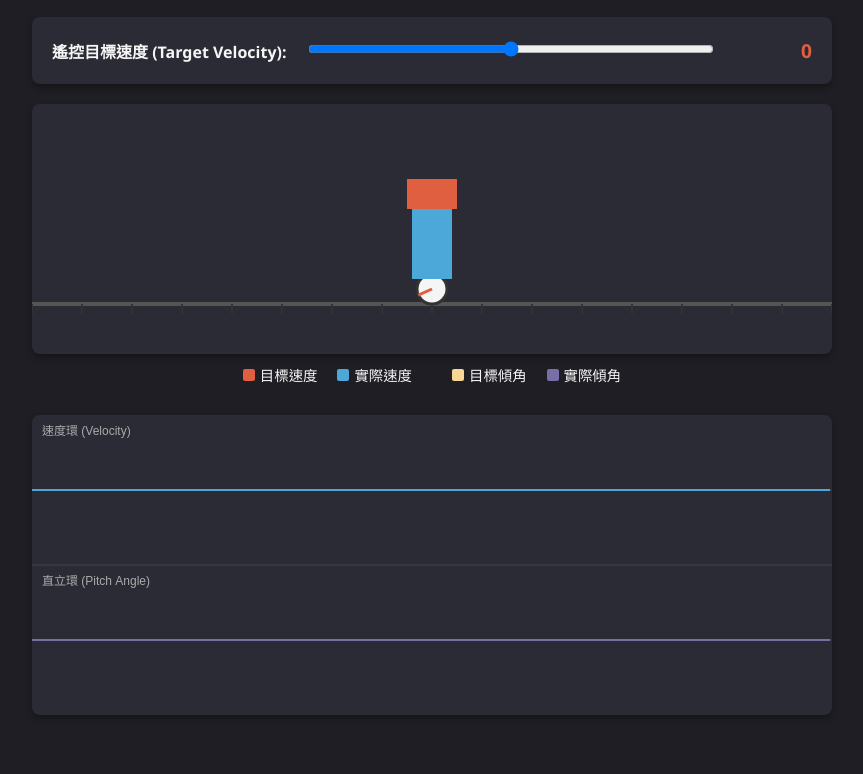
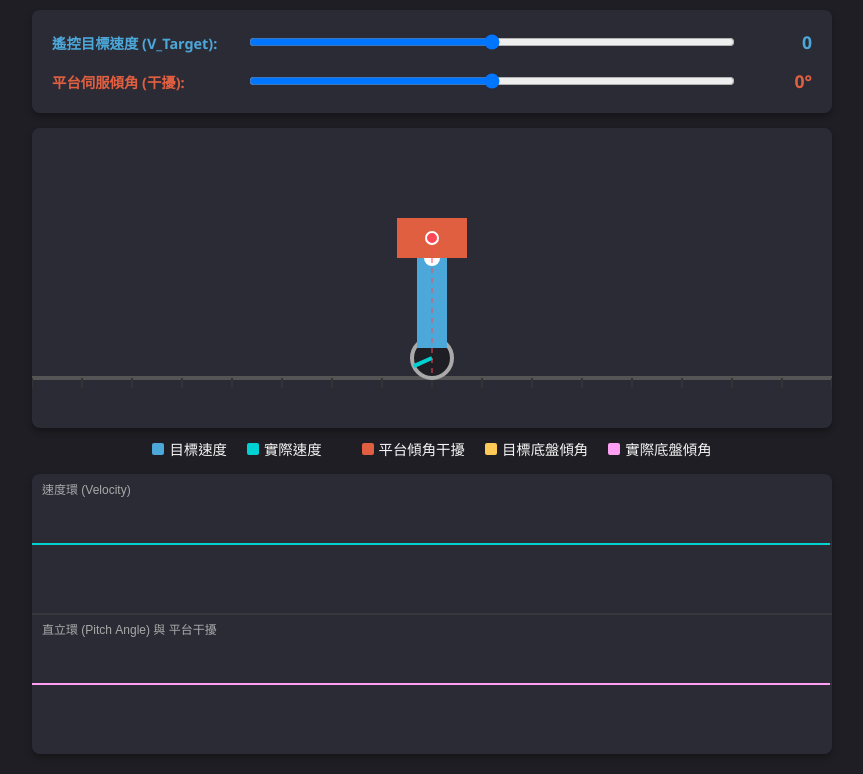
Before and after one commit to tysonyu0304/tysonyu0304.github.io, a plain HTML site: page index.html in a window 1280 px wide. Shown: the part 103-877 px from the top of the page, without its empty margins (208-1071 px from the left). Before the commit the page ends 838 px from the top, so only its background shows below. Drawn offline with Linux system fonts and the light colour scheme.

Commit message:
Update index.html

```diff
--- a/index.html
+++ b/index.html
@@ -3,7 +3,7 @@
 <head>
     <meta charset="UTF-8">
     <meta name="viewport" content="width=device-width, initial-scale=1.0">
-    <title>雙輪平衡機器人 - 串級 PID 控制模擬</title>
+    <title>進階串級 PID 模擬 - 平台傾角與重心干擾</title>
     <style>
         body {
             font-family: 'Segoe UI', Tahoma, Geneva, Verdana, sans-serif;
@@ -15,33 +15,29 @@
             flex-direction: column;
             align-items: center;
         }
-        .header {
-            text-align: center;
-            margin-bottom: 20px;
-        }
+        .header { text-align: center; margin-bottom: 15px; }
         .header h1 { margin: 0 0 10px 0; color: #4da8da; }
-        .header p { margin: 0; color: #a9a9a9; }
-        .control-panel {
+        .header p { margin: 0; color: #a9a9a9; font-size: 0.95rem; }
+        .panel {
             background-color: #2b2b36;
             padding: 20px;
             border-radius: 8px;
             width: 800px;
             box-sizing: border-box;
-            margin-bottom: 20px;
+            margin-bottom: 15px;
             box-shadow: 0 4px 6px rgba(0,0,0,0.3);
+        }
+        .control-row {
             display: flex;
             align-items: center;
-            gap: 20px;
+            margin-bottom: 15px;
+            gap: 15px;
         }
-        .slider-container { flex-grow: 1; }
-        input[type=range] { width: 100%; cursor: pointer; }
-        .value-display { font-size: 1.2rem; font-weight: bold; color: #e15f41; width: 80px; text-align: right; }
-        .canvas-container {
-            display: flex;
-            flex-direction: column;
-            gap: 20px;
-            width: 800px;
-        }
+        .control-row:last-child { margin-bottom: 0; }
+        label { width: 180px; font-weight: bold; font-size: 0.9rem; }
+        input[type=range] { flex-grow: 1; cursor: pointer; }
+        .value-display { font-size: 1.1rem; font-weight: bold; color: #e15f41; width: 60px; text-align: right; }
+        .canvas-container { display: flex; flex-direction: column; gap: 15px; width: 800px; }
         canvas {
             background-color: #2b2b36;
             border-radius: 8px;
@@ -49,12 +45,7 @@
             width: 100%;
         }
         .legend {
-            display: flex;
-            justify-content: center;
-            gap: 20px;
-            margin-top: -10px;
-            margin-bottom: 10px;
-            font-size: 0.9rem;
+            display: flex; justify-content: center; gap: 20px; margin-top: -5px; font-size: 0.9rem;
         }
         .legend-item { display: flex; align-items: center; gap: 5px; }
         .color-box { width: 12px; height: 12px; border-radius: 2px; }
@@ -63,28 +54,34 @@
 <body>
 
     <div class="header">
-        <h1>雙輪平衡機器人：串級外環 PI 控制器與內環 PD 控制器</h1>
-        <p>觀察外環 (速度) 誤差如何產生內環 (傾角) 的目標值，進而推動機器人。</p>
+        <h1>動態重心偏移與串級 PID 反應模擬</h1>
+        <p>觀察上方平台(伺服馬達)傾斜時，總重心(紅點)如何偏移，並觸發底盤 PID 進行被動防禦與速度修正。</p>
     </div>
 
-    <div class="control-panel">
-        <label for="speedSlider" style="font-weight: bold;">遙控目標速度 (Target Velocity):</label>
-        <div class="slider-container">
-            <input type="range" id="speedSlider" min="-100" max="100" value="0">
+    <div class="panel">
+        <div class="control-row">
+            <label style="color: #4da8da;">遙控目標速度 (V_Target):</label>
+            <input type="range" id="speedSlider" min="-80" max="80" value="0">
+            <div class="value-display" id="speedValue" style="color: #4da8da;">0</div>
         </div>
-        <div class="value-display" id="speedValue">0</div>
+        <div class="control-row">
+            <label style="color: #e15f41;">平台伺服傾角 (干擾):</label>
+            <input type="range" id="tiltSlider" min="-30" max="30" value="0">
+            <div class="value-display" id="tiltValue">0°</div>
+        </div>
     </div>
 
     <div class="canvas-container">
-        <canvas id="simCanvas" width="800" height="250"></canvas>
+        <canvas id="simCanvas" width="800" height="300"></canvas>
 
         <div class="legend">
-            <div class="legend-item"><div class="color-box" style="background: #e15f41;"></div> 目標速度</div>
-            <div class="legend-item"><div class="color-box" style="background: #4da8da;"></div> 實際速度</div>
-            <div class="legend-item" style="margin-left: 20px;"><div class="color-box" style="background: #f7d794;"></div> 目標傾角</div>
-            <div class="legend-item"><div class="color-box" style="background: #786fa6;"></div> 實際傾角</div>
+            <div class="legend-item"><div class="color-box" style="background: #4da8da;"></div> 目標速度</div>
+            <div class="legend-item"><div class="color-box" style="background: #00d2d3;"></div> 實際速度</div>
+            <div class="legend-item" style="margin-left: 20px;"><div class="color-box" style="background: #e15f41;"></div> 平台傾角干擾</div>
+            <div class="legend-item"><div class="color-box" style="background: #feca57;"></div> 目標底盤傾角</div>
+            <div class="legend-item"><div class="color-box" style="background: #ff9ff3;"></div> 實際底盤傾角</div>
         </div>
-        <canvas id="chartCanvas" width="800" height="300"></canvas>
+        <canvas id="chartCanvas" width="800" height="280"></canvas>
     </div>
 
     <script>
@@ -92,154 +89,183 @@
         const simCtx = simCanvas.getContext('2d');
         const chartCanvas = document.getElementById('chartCanvas');
         const chartCtx = chartCanvas.getContext('2d');
+
         const speedSlider = document.getElementById('speedSlider');
         const speedValue = document.getElementById('speedValue');
+        const tiltSlider = document.getElementById('tiltSlider');
+        const tiltValue = document.getElementById('tiltValue');
 
-        // 物理與控制變數
-        let x = 400;             // 位置
-        let v = 0;               // 真實速度
-        let theta = 0;           // 真實傾角 (弧度)
-        let omega = 0;           // 角速度
-        let target_v = 0;        // 來自搖桿/滑桿的目標速度
-        let target_theta = 0;    // 速度環算出來的目標傾角
+        // 系統變數
+        let x = 400;
+        let v = 0;
+        let theta = 0;           // 底盤傾角 (弧度)
+        let omega = 0;
+        let target_v = 0;
+        let platform_angle_deg = 0; // 伺服馬達平台角度 (度數)
 
-        // 歷史資料 (繪圖用)
+        // 模擬的 PID 參數 (對應你的 Kp=23.5, Kd=0.25, Kp_speed=2.5, Ki_speed=0.1 並做視覺縮放)
+        let speed_integral = 0;
+        let target_theta = 0;
+
+        // 歷史資料
         const historyLength = 400;
-        const v_history = new Array(historyLength).fill(0);
-        const target_v_history = new Array(historyLength).fill(0);
-        const theta_history = new Array(historyLength).fill(0);
-        const target_theta_history = new Array(historyLength).fill(0);
+        const history = {
+            target_v: new Array(historyLength).fill(0),
+            v: new Array(historyLength).fill(0),
+            platform_tilt: new Array(historyLength).fill(0),
+            target_theta: new Array(historyLength).fill(0),
+            theta: new Array(historyLength).fill(0)
+        };
 
-        // 更新滑桿數值
+        // 監聽滑桿
         speedSlider.addEventListener('input', (e) => {
             target_v = parseFloat(e.target.value);
             speedValue.textContent = target_v.toFixed(0);
         });
+        tiltSlider.addEventListener('input', (e) => {
+            platform_angle_deg = parseFloat(e.target.value);
+            tiltValue.textContent = platform_angle_deg + '°';
+        });
 
-        // 核心運算迴圈 (模擬物理與 PID)
         function updatePhysics() {
-            const dt = 0.02; // 時間步長
+            const dt = 0.02;
+            const platform_rad = platform_angle_deg * (Math.PI / 180);
 
-            // 1. 外環：速度 PID 控制器 (簡化為 P 控制)
-            // 速度誤差會轉換成「目標傾角」
-            const max_tilt = 0.3; // 最大傾斜角度限制 (約 17 度)
+            // 【物理核心：重心偏移計算】
+            // 平台傾斜會導致整台車的「物理平衡零點」發生改變
+            // 假設平台重量佔全車的 35%
+            const mass_ratio = 0.35;
+            const cog_shift_angle = platform_rad * mass_ratio;
+
+            // 1. 外環：速度 PI 控制器
             let speedError = target_v - v;
-            target_theta = speedError * 0.008;
+            speed_integral += speedError * dt;
+            // 防積分飽和
+            if(speed_integral > 200) speed_integral = 200;
+            if(speed_integral < -200) speed_integral = -200;
 
-            // 限制安全傾斜角度，避免摔倒
-            if(target_theta > max_tilt) target_theta = max_tilt;
-            if(target_theta < -max_tilt) target_theta = -max_tilt;
+            // 目標傾角 = (速度 PID 輸出) + (重心偏移的補償)
+            // 當平台往前傾 (cog_shift_angle > 0)，底盤必須往後仰 (目標角度為負) 才能抗衡
+            let speed_pid_output = (speedError * 0.005) + (speed_integral * 0.001);
+            target_theta = speed_pid_output - cog_shift_angle;
 
-            // 2. 內環：直立 PID 控制器與機器人動力學 (簡化模型)
-            // 讓機器人的真實角度逼近目標角度
+            // 限制最大傾角
+            if(target_theta > 0.4) target_theta = 0.4;
+            if(target_theta < -0.4) target_theta = -0.4;
+
+            // 2. 內環：直立 PD 控制器與機器人動力學
             let thetaError = target_theta - theta;
-            let theta_accel = (thetaError * 150) - (omega * 10);
 
-            omega += theta_accel * dt;
+            // 模擬馬達出力 (Kp_pitch, Kd_pitch 的縮放版)
+            let motor_accel = (thetaError * 180) - (omega * 12);
+
+            // 系統角加速度 = 重力傾覆力矩 (包含真實重心偏移) + 馬達反作用力
+            // 當真實傾角(theta) 無法對齊 重心偏移(cog_shift_angle)時，就會受到重力拉扯
+            let gravity_torque = (theta + cog_shift_angle) * 30;
+
+            omega += (gravity_torque + motor_accel) * dt;
             theta += omega * dt;
 
-            // 傾斜產生加速度 (重心偏移導致馬達出力推動)
-            let v_accel = (theta * 250) - (v * 0.5); // 包含微小的動摩擦阻力
-
-            v += v_accel * dt;
+            // 馬達出力推動輪胎前進
+            v += (-motor_accel * 0.4) * dt;
             x += v * dt;
 
-            // 讓機器人如果跑出邊界，可以從另一邊出來 (無邊際地圖效果)
+            // 無邊際地圖
             if (x > 850) x = -50;
             if (x < -50) x = 850;
 
-            // 記錄歷史資料
-            v_history.push(v); v_history.shift();
-            target_v_history.push(target_v); target_v_history.shift();
-            theta_history.push(theta * 57.29); theta_history.shift(); // 存成角度度數
-            target_theta_history.push(target_theta * 57.29); target_theta_history.shift();
+            // 記錄數據 (全部轉為度數儲存以方便繪圖)
+            history.target_v.push(target_v); history.target_v.shift();
+            history.v.push(v); history.v.shift();
+            history.platform_tilt.push(platform_angle_deg); history.platform_tilt.shift();
+            history.target_theta.push(target_theta * 57.3); history.target_theta.shift();
+            history.theta.push(theta * 57.3); history.theta.shift();
         }
 
-        // 繪製機器人
         function drawRobot() {
             simCtx.clearRect(0, 0, simCanvas.width, simCanvas.height);
 
-            // 畫地面
+            // 畫地面與格線
             simCtx.beginPath();
-            simCtx.moveTo(0, 200);
-            simCtx.lineTo(800, 200);
-            simCtx.strokeStyle = '#555';
-            simCtx.lineWidth = 4;
-            simCtx.stroke();
-
-            // 畫格線背景 (呈現移動感)
-            simCtx.strokeStyle = '#333';
-            simCtx.lineWidth = 2;
+            simCtx.moveTo(0, 250); simCtx.lineTo(800, 250);
+            simCtx.strokeStyle = '#555'; simCtx.lineWidth = 4; simCtx.stroke();
+            simCtx.strokeStyle = '#333'; simCtx.lineWidth = 2;
             for(let i = -100; i < 900; i+= 50) {
                 let lineX = (i - x % 50);
-                simCtx.beginPath();
-                simCtx.moveTo(lineX, 200);
-                simCtx.lineTo(lineX, 210);
-                simCtx.stroke();
+                simCtx.beginPath(); simCtx.moveTo(lineX, 250); simCtx.lineTo(lineX, 260); simCtx.stroke();
             }
 
-            // 保存座標系
             simCtx.save();
-            simCtx.translate(x, 185); // 輪軸中心
+            simCtx.translate(x, 230); // 輪軸中心
 
             // 畫輪子
-            simCtx.beginPath();
-            simCtx.arc(0, 0, 15, 0, Math.PI * 2);
-            simCtx.fillStyle = '#f5f5f5';
-            simCtx.fill();
-            simCtx.strokeStyle = '#333';
-            simCtx.lineWidth = 3;
-            simCtx.stroke();
-
-            // 輪子上的轉動標記
+            simCtx.beginPath(); simCtx.arc(0, 0, 20, 0, Math.PI * 2);
+            simCtx.fillStyle = '#1e1e24'; simCtx.fill();
+            simCtx.strokeStyle = '#a9a9a9'; simCtx.lineWidth = 4; simCtx.stroke();
             simCtx.save();
-            simCtx.rotate(x * 0.05); // 模擬車輪滾動
-            simCtx.beginPath();
-            simCtx.moveTo(0, 0);
-            simCtx.lineTo(0, 15);
-            simCtx.strokeStyle = '#e15f41';
-            simCtx.stroke();
+            simCtx.rotate(x * 0.05); // 輪胎滾動視覺
+            simCtx.beginPath(); simCtx.moveTo(0, 0); simCtx.lineTo(0, 20);
+            simCtx.strokeStyle = '#00d2d3'; simCtx.stroke();
             simCtx.restore();
 
-            // 旋轉畫布來畫車身 (根據 theta 傾角)
+            // 旋轉畫布畫底盤 (theta)
             simCtx.rotate(theta);
 
-            // 畫機殼主體
+            // 底盤本體
             simCtx.fillStyle = '#4da8da';
-            simCtx.fillRect(-20, -100, 40, 90);
+            simCtx.fillRect(-15, -100, 30, 90);
 
-            // 畫上方重物/電池箱
+            // 關節樞紐
+            simCtx.beginPath(); simCtx.arc(0, -100, 8, 0, Math.PI * 2);
+            simCtx.fillStyle = '#fff'; simCtx.fill();
+
+            // 旋轉畫布畫上方平台 (相對於底盤的伺服馬達角度)
+            simCtx.translate(0, -100);
+            simCtx.rotate(platform_angle_deg * Math.PI / 180);
+
+            // 上方平台 (模擬伺服馬達帶動的重物)
             simCtx.fillStyle = '#e15f41';
-            simCtx.fillRect(-25, -110, 50, 30);
+            simCtx.fillRect(-35, -40, 70, 40);
+
+            // 重心 (Center of Gravity) 視覺化提示點
+            // 當平台傾斜時，此紅點會明顯偏離中心軸線
+            simCtx.beginPath(); simCtx.arc(0, -20, 6, 0, Math.PI * 2);
+            simCtx.fillStyle = '#ff4757'; simCtx.fill();
+            simCtx.strokeStyle = '#fff'; simCtx.lineWidth = 2; simCtx.stroke();
+
+            // 畫一條虛線指向地心，表示重力線
+            simCtx.restore();
+            simCtx.save();
+            simCtx.translate(x, 230);
+            // 計算絕對空間中的重心位置
+            let absolute_cog_x = Math.sin(theta) * -120 + Math.sin(theta + platform_angle_deg * Math.PI/180) * -20;
+            simCtx.beginPath();
+            simCtx.moveTo(absolute_cog_x, -120);
+            simCtx.lineTo(absolute_cog_x, 20);
+            simCtx.setLineDash([5, 5]);
+            simCtx.strokeStyle = 'rgba(255, 71, 87, 0.5)';
+            simCtx.lineWidth = 2;
+            simCtx.stroke();
 
             simCtx.restore();
         }
 
-        // 繪製折線圖
         function drawCharts() {
             chartCtx.clearRect(0, 0, chartCanvas.width, chartCanvas.height);
+            const w = chartCanvas.width; const h = chartCanvas.height;
 
-            // 分割上下兩個圖表區域
-            const height = chartCanvas.height;
-            const width = chartCanvas.width;
-            const midY = height / 2;
-
-            // 畫分隔線與基準線
-            chartCtx.strokeStyle = '#444';
-            chartCtx.lineWidth = 1;
+            // 基準線
+            chartCtx.strokeStyle = '#444'; chartCtx.lineWidth = 1; chartCtx.setLineDash([]);
             chartCtx.beginPath();
-            chartCtx.moveTo(0, midY); chartCtx.lineTo(width, midY); // 中間分隔
-            chartCtx.moveTo(0, height/4); chartCtx.lineTo(width, height/4); // 上方 0 線 (速度)
-            chartCtx.moveTo(0, height*0.75); chartCtx.lineTo(width, height*0.75); // 下方 0 線 (角度)
+            chartCtx.moveTo(0, h/4); chartCtx.lineTo(w, h/4); // 速度 0 線
+            chartCtx.moveTo(0, h/2); chartCtx.lineTo(w, h/2); // 分界線
+            chartCtx.moveTo(0, h*0.75); chartCtx.lineTo(w, h*0.75); // 角度 0 線
             chartCtx.stroke();
 
-            // 繪圖函數
             function drawLine(data, color, offset, scale) {
-                chartCtx.beginPath();
-                chartCtx.strokeStyle = color;
-                chartCtx.lineWidth = 2;
+                chartCtx.beginPath(); chartCtx.strokeStyle = color; chartCtx.lineWidth = 2;
                 for(let i = 0; i < historyLength; i++) {
-                    let px = (i / historyLength) * width;
+                    let px = (i / historyLength) * w;
                     let py = offset - (data[i] * scale);
                     if(i === 0) chartCtx.moveTo(px, py);
                     else chartCtx.lineTo(px, py);
@@ -247,22 +273,20 @@
                 chartCtx.stroke();
             }
 
-            // 速度圖表 (上半部)
-            drawLine(target_v_history, '#e15f41', height/4, 0.8); // 目標速度
-            drawLine(v_history, '#4da8da', height/4, 0.8);        // 實際速度
+            // 繪製上半部 (速度)
+            drawLine(history.target_v, '#4da8da', h/4, 0.6);
+            drawLine(history.v, '#00d2d3', h/4, 0.6);
 
-            // 傾角圖表 (下半部)
-            drawLine(target_theta_history, '#f7d794', height*0.75, 4); // 目標傾角
-            drawLine(theta_history, '#786fa6', height*0.75, 4);        // 實際傾角
+            // 繪製下半部 (角度)
+            drawLine(history.platform_tilt, '#e15f41', h*0.75, 2.5); // 干擾
+            drawLine(history.target_theta, '#feca57', h*0.75, 2.5);  // PID 目標
+            drawLine(history.theta, '#ff9ff3', h*0.75, 2.5);         // 真實姿態
 
-            // 標示文字
-            chartCtx.fillStyle = '#aaa';
-            chartCtx.font = '12px Arial';
+            chartCtx.fillStyle = '#a9a9a9'; chartCtx.font = '12px Arial';
             chartCtx.fillText('速度環 (Velocity)', 10, 20);
-            chartCtx.fillText('直立環 (Pitch Angle)', 10, midY + 20);
+            chartCtx.fillText('直立環 (Pitch Angle) 與 平台干擾', 10, h/2 + 20);
         }
 
-        // 主動畫迴圈
         function loop() {
             updatePhysics();
             drawRobot();
@@ -270,7 +294,6 @@
             requestAnimationFrame(loop);
         }
 
-        // 啟動
         loop();
     </script>
 </body>
```
